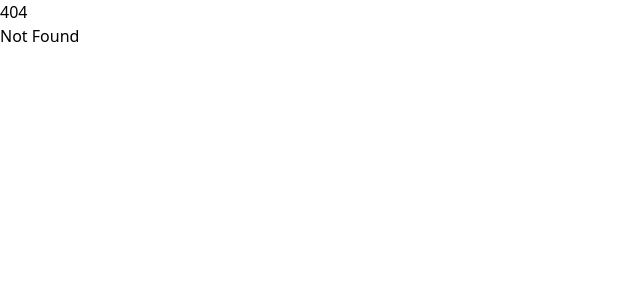
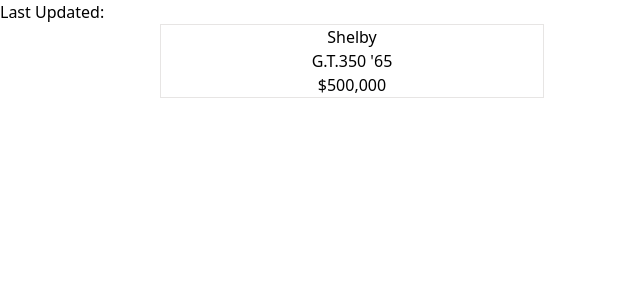
Before and after one commit to scroft13/sDotLabs, a SvelteKit app: page /gt7/hagerty in a window 1280 px wide. Before the commit this address had no page. Shown: the top 300 px of the page, without its empty margins (0-640 px from the left). Built offline with nearby package versions, Linux system fonts and the light colour scheme; no server answers.

Commit message:
added gt7 info with hagertys and all cars links

```diff
--- a/package.json
+++ b/package.json
@@ -44,6 +44,8 @@
 	"dependencies": {
 		"@fortawesome/free-brands-svg-icons": "^6.4.2",
 		"@fortawesome/free-solid-svg-icons": "^6.4.2",
+		"@types/d3": "^7.4.3",
+		"d3": "^7.8.5",
 		"pdfjs-dist": "^3.11.174"
 	}
 }
--- a/src/app.css
+++ b/src/app.css
@@ -150,3 +150,7 @@
   scrollbar-width: none;
   scroll-behavior: smooth;
 }
+
+.main-margin {
+  @apply mx-4 lg:mx-16 xl:mx-40 mt-4 lg:mt-16 xl:mt-40;
+}
--- a/src/lib/components/SideMenu.svelte
+++ b/src/lib/components/SideMenu.svelte
@@ -10,6 +10,7 @@
   export let sideMenuIsOpen: boolean = false;
 </script>
 
+asdfasdf
 <TransitionRoot as="div" show={sideMenuIsOpen}>
   <Dialog as="div" class="fixed inset-0 z-40" on:close={() => (sideMenuIsOpen = false)}>
     <TransitionChild
--- /dev/null
+++ b/src/lib/shared.ts
@@ -0,0 +1,69 @@
+// import { is_promise } from 'svelte/internal';
+// import { writable, type Readable, type Writable } from 'svelte/store';
+
+export const options2 = { style: 'currency', currency: 'USD' };
+export const numberFormat2 = new Intl.NumberFormat('en-US', options2);
+
+export class ApiError extends Error {
+  constructor(
+    public responseStatus: number,
+    public message: string,
+    public errors?: string[] | string,
+    public fields?: Record<string, string>,
+  ) {
+    super(message);
+  }
+}
+
+function compactRequestObject(
+  data: Record<string, string | number | boolean | null | undefined>,
+): Record<string, string> {
+  const out: Record<string, string> = {};
+  for (const key in data) {
+    const value = data[key];
+    if (typeof value === 'string') {
+      out[key] = value;
+    } else if (typeof value === 'number') {
+      out[key] = '' + value;
+    } else if (typeof value === 'boolean') {
+      out[key] = `${value}`;
+    }
+  }
+  return out;
+}
+function compactRequestArray(
+  data: [string, string | number | boolean | null | undefined][],
+): [string, string][] {
+  const out: [string, string][] = [];
+  for (const [key, value] of data) {
+    if (typeof value === 'string') {
+      out.push([key, value]);
+    } else if (typeof value === 'number') {
+      out.push([key, '' + value]);
+    } else if (typeof value === 'boolean') {
+      out.push([key, value.valueOf.toString()]);
+    }
+  }
+  return out;
+}
+
+export async function getJson<T>(url: string): Promise<any> {
+  const response = await fetch(url, {
+    method: 'GET',
+    cache: 'no-cache',
+  });
+  let thing: any;
+  //   thing = await response.body;
+  console.log(response);
+  //   const thinger: string = await response.json
+  //   console.log(JSON.parse(thinger));
+  if (response.ok) {
+    // return await response.body;
+    return await response.json();
+  } else if (response.status === 417) {
+    const serverError = await response.json();
+    throw new ApiError(response.status, serverError.message, serverError.errors);
+  } else {
+    throw new ApiError(response.status, response.statusText);
+  }
+}
--- a/src/routes/+layout.svelte
+++ b/src/routes/+layout.svelte
@@ -1,7 +1,10 @@
 <script lang="ts">
+  // import SideMenu from '$lib/components/SideMenu.svelte';
   import '../app.css';
+  // let sideMenuIsOpen = true;
 </script>
 
+<!-- <SideMenu bind:sideMenuIsOpen /> -->
 <slot />
 
 <style>
--- a/src/routes/+page.svelte
+++ b/src/routes/+page.svelte
@@ -1,13 +1,8 @@
 <script lang="ts">
-  // import Resume from '$lib/components/Resume.svelte';
-  import SideMenu from '$lib/components/SideMenu.svelte';
   import { AtSymbolIcon, PhoneIcon } from '@rgossiaux/svelte-heroicons/solid';
   import Fa from 'svelte-fa';
   import { faGithub } from '@fortawesome/free-brands-svg-icons';
   import { faFacebook } from '@fortawesome/free-brands-svg-icons';
-
-  // import { flip } from 'svelte/animate';
-  // import { circIn } from 'svelte/easing';
 
   let descriptorArray: string[] = [
     'Web Developer',
@@ -27,7 +22,6 @@
   let currentDescriptorIndex = 0;
 
   $: descriptorLength = descriptorArray.length;
-  let sideMenuIsOpen = false;
 
   setInterval(() => {
     if (currentDescriptorIndex < descriptorLength - 1) {
@@ -38,7 +32,7 @@
   }, 3000);
 </script>
 
-<SideMenu bind:sideMenuIsOpen />
+<!-- <SideMenu bind:sideMenuIsOpen /> -->
 <div
   class="fixed flex w-full items-center h-12  justify-center bg-white  bg-opacity-95 backdrop-blur-sm"
 >
@@ -46,6 +40,7 @@
     <a href="/" class="">Home </a>
     <a href="#resume" class="">Resume </a>
     <a href="#contact" class="">Contact</a>
+    <a href="/gt7" class="">Gran Turismo 7 Project</a>
   </div>
 </div>
 <div class="snap-both w-full">
--- /dev/null
+++ b/src/routes/gt7/+page.svelte
@@ -0,0 +1,5 @@
+<script lang="ts">
+</script>
+
+<a href="/gt7/allCars">All Cars</a>
+<a href="/gt7/hagerty">Hagerty Cars</a>
--- /dev/null
+++ b/src/routes/gt7/allCars/+page.svelte
@@ -0,0 +1,28 @@
+<script lang="ts">
+  import { onMount } from 'svelte';
+  import * as d3 from 'd3';
+
+  let allCars: { ID: string; ShortName: string; Maker: string }[] = [];
+  let makers: { ID: string; Name: string; Country: string }[] = [];
+
+  onMount(async () => {
+    allCars = await d3.csv('https://ddm999.github.io/gt7info/data/db/cars.csv');
+    makers = await d3.csv('https://ddm999.github.io/gt7info/data/db/maker.csv');
+    console.log(makers);
+  });
+</script>
+
+<li>
+  {#each allCars as car}
+    <ul>
+      <li>
+        {#each makers as maker}
+          {#if car.Maker === maker.ID}
+            {maker.Name}
+          {/if}
+        {/each}
+        {car.ShortName}
+      </li>
+    </ul>
+  {/each}
+</li>
--- /dev/null
+++ b/src/routes/gt7/hagerty/+page.svelte
@@ -0,0 +1,67 @@
+<script lang="ts">
+  import { onMount } from 'svelte';
+  import { getJson, numberFormat2 } from '$lib/shared';
+
+  let hagertys: {
+    dailyrace: [];
+    legend: {
+      cars: {
+        carid: string;
+        credits: number;
+        estimatedays: number;
+        manufacturer: string;
+        maxestimatedays: number;
+        name: string;
+        new: false;
+        region: string;
+        state: string;
+      }[];
+      date: string;
+    };
+    updatetimestamp: string;
+    used: [];
+  } = {
+    dailyrace: [],
+    legend: {
+      cars: [
+        {
+          carid: '1925',
+          credits: 500000,
+          estimatedays: -2,
+          manufacturer: 'Shelby',
+          maxestimatedays: -2,
+          name: "G.T.350 '65",
+          new: false,
+          region: 'us',
+          state: 'normal',
+        },
+      ],
+      date: '',
+    },
+    updatetimestamp: '',
+    used: [],
+  };
+  onMount(async () => {
+    hagertys = await getJson('https://ddm999.github.io/gt7info/data.json');
+    console.log(hagertys);
+  });
+</script>
+
+<div class="main-padding">
+  Last Updated: {hagertys.updatetimestamp}
+  <div class="flex mx-4 lg:mx-16 xl:mx-40 flex-wrap">
+    {#each hagertys.legend.cars as car}
+      <div class="border flex flex-col items-center justify-center w-full lg:w-96">
+        <p>
+          {car.manufacturer}
+        </p>
+        <p>
+          {car.name}
+        </p>
+        <p>
+          {numberFormat2.format(car.credits).split('.')[0]}
+        </p>
+      </div>
+    {/each}
+  </div>
+</div>
```
Also changed, not shown: 1 other file (tests, documents, lock files or other folders).
